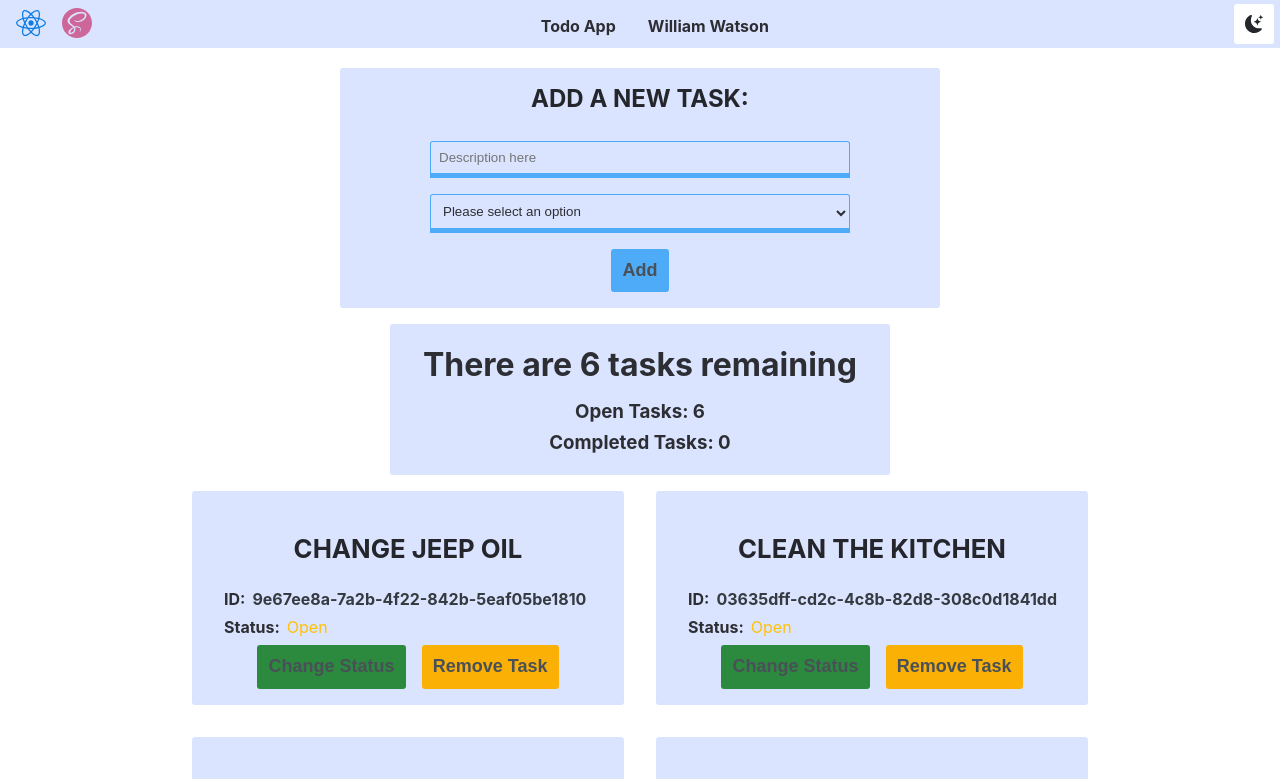
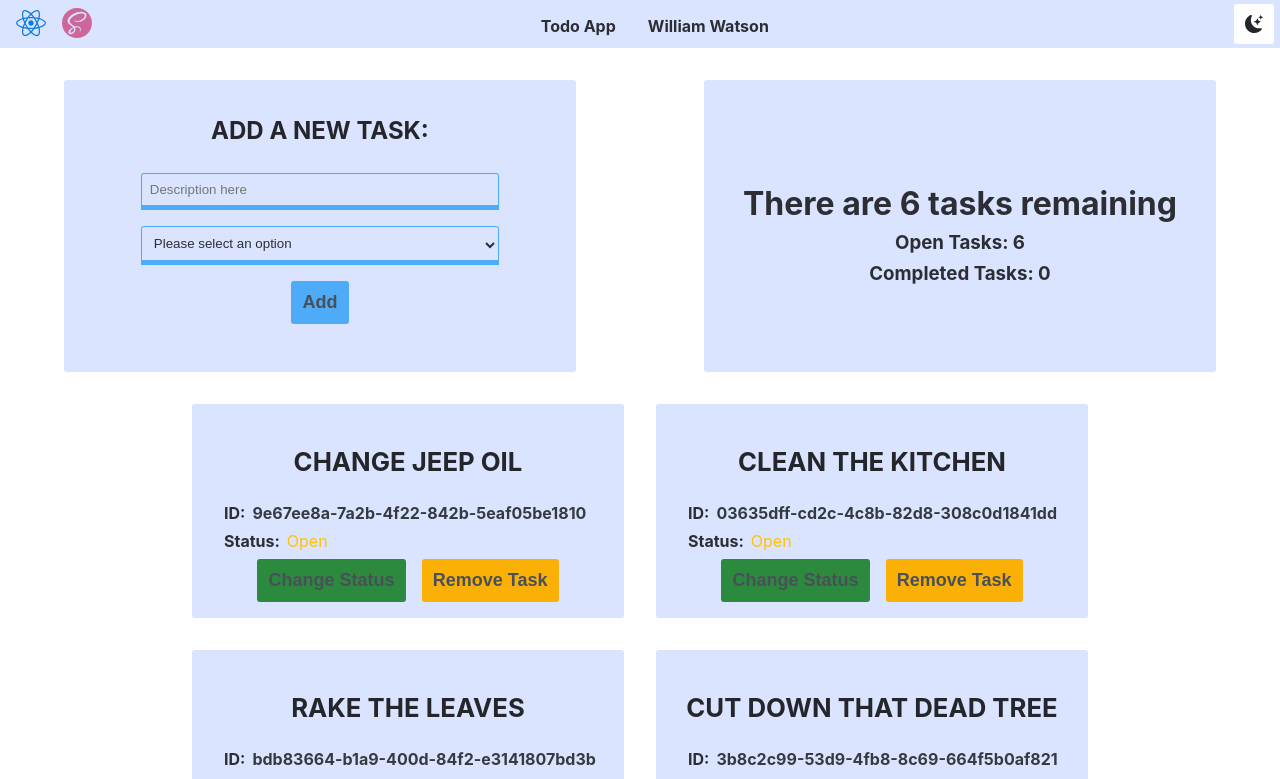
Before and after one commit to threnody5/INFO-5143-lab, a React (Create React App) app: page / in a window 1280 px wide. Shown: the top 779 px of the page. Built offline with nearby package versions, Linux system fonts and the light colour scheme.

Commit message:
push to repo

```diff
--- a/src/App.js
+++ b/src/App.js
@@ -5,6 +5,8 @@ import Header from './components/Header';
 import Tasks from './components/Tasks';
 import Form from './components/Form';
 import { v4 as uuid } from 'uuid';
+import TaskCounter from './components/Tasks/TaskCounter';
+import styles from './styles/styles.module.scss';
 
 function App() {
   // List of hardcoded tasks.
@@ -108,10 +110,9 @@ function App() {
 
   return (
     <div>
+      <Header />
       <div>
-        <Header />
-      </div>
-      <div>
+        <div className={`${styles.topWrapper}`}>
           <Form
             description={description}
             setDescription={setDescription}
@@ -121,6 +122,7 @@ function App() {
             addTask={addTask}
             errorMessage={errorMessage}
           />
+          <TaskCounter tasks={tasks} />
         </div>
         <div>
           <Tasks
@@ -129,6 +131,7 @@ function App() {
           />
         </div>
       </div>
+    </div>
   );
 }
 
--- a/src/components/Form/index.jsx
+++ b/src/components/Form/index.jsx
@@ -25,8 +25,8 @@ export default function Form({
   };
 
   return (
-    <Card className={`${styles.formContainer} ${styles[theme]}`}>
-      <form>
+    <Card className={`${styles.formCardWrapper}`}>
+      <form className={`${styles.formContainer} ${styles[theme]}`}>
         <h2 className={`${styles.header} ${styles[theme]}`}>
           ADD A NEW TASK:{' '}
         </h2>
--- a/src/components/Form/styles.module.scss
+++ b/src/components/Form/styles.module.scss
@@ -1,9 +1,24 @@
 @import './../../styles/variables.scss';
 
+.formCardWrapper {
+    width: 40%;
+    display: flex;
+    align-items: center;
+    margin-bottom: 1rem;
+
+    @include breakpoint-small {
+        width: 90vw;
+    }
+
+    @include breakpoint-large {
+        width: 90vw;
+    }
+}
+
 .formContainer {
-    display: block;
+    align-items: center;
     text-align: center;
-    max-width: 600px;
+    width: 100%;
     margin-bottom: 1rem;
 
     .header {
--- a/src/components/Tasks/TaskCounter/index.jsx
+++ b/src/components/Tasks/TaskCounter/index.jsx
@@ -45,6 +45,7 @@ const TaskCounter = ({ tasks }) => {
   }, [tasks]);
   return (
     <Card className={`${styles.taskCounterContainer} ${styles[theme]}`}>
+      <div className={`${styles.taskCounterInner}`}>
         <h1>{displayedTasks}</h1>
         {/* If tasks has a length greater than 0, renders the amount of open tasks, */}
         {/* and completed tasks */}
@@ -54,6 +55,7 @@ const TaskCounter = ({ tasks }) => {
             <h3>Completed Tasks: {completedStatusCount}</h3>
           </div>
         )}
+      </div>
     </Card>
   );
 };
--- a/src/components/Tasks/TaskCounter/styles.module.scss
+++ b/src/components/Tasks/TaskCounter/styles.module.scss
@@ -1,11 +1,24 @@
 @import './../../../styles/variables.scss';
 
 .taskCounterContainer {
-    max-width: 500px;
+    width: 40%;
     display: flex;
-    padding: 0.8rem 0 0.8rem 0;
     flex-direction: column;
     text-align: center;
+    margin-bottom: 1rem;
+
+    @include breakpoint-large {
+        width: 90%;
+    }
+
+    .taskCounterInner {
+        height: 50%;
+        padding: 6rem 0 0.8rem 0;
+
+        @include breakpoint-large {
+            padding: 3rem 0 3rem 0;
+        }
+    }
 
     h1, h3 {
         margin: 0.5rem;
--- a/src/components/Tasks/index.jsx
+++ b/src/components/Tasks/index.jsx
@@ -53,7 +53,6 @@ export default function Tasks({ tasks, setTasks }) {
 
   return (
     <div className={`${styles[theme]}`}>
-      <TaskCounter tasks={tasks} />
       {/* Maps through the tasks array and outputs each task */}
       <div className={`${styles.tasks}`}>
         {tasks.map((mappedTask, key) => {
--- a/src/styles/styles.module.scss
+++ b/src/styles/styles.module.scss
@@ -37,3 +37,25 @@ code {
   font-family: source-code-pro, Menlo, Monaco, Consolas, 'Courier New',
     monospace;
 }
+
+.topWrapper {
+  max-width: 1800px;
+
+  @include breakpoint-small {
+    display: flex;
+    flex-direction: row;
+  }
+
+  @include breakpoint-large {
+    display: flex;
+    justifyContent: center;
+    flex-direction: column;
+    margin: 1rem 0 1rem 0;
+  }
+
+  @include breakpoint-xlarge {
+    display: flex;
+    flex-direction: row;
+    margin: 2rem 0 0 0;
+  }
+}
--- a/src/styles/variables.scss
+++ b/src/styles/variables.scss
@@ -44,10 +44,17 @@ $light-danger-color: #fa5252;
 }
 
 @mixin breakpoint-large {
-    @include breakpoint(1200px) {
+    @include breakpoint(1150px) {
         @content;
     }
 }
+
+@mixin breakpoint-xlarge {
+    @media screen and (min-width: 1151px) {
+        @content;
+    }
+}
+
 
 @mixin button($bg-color, $color) {
     @include transition;
```
Lines whose indentation alone changed are shown as unchanged.
